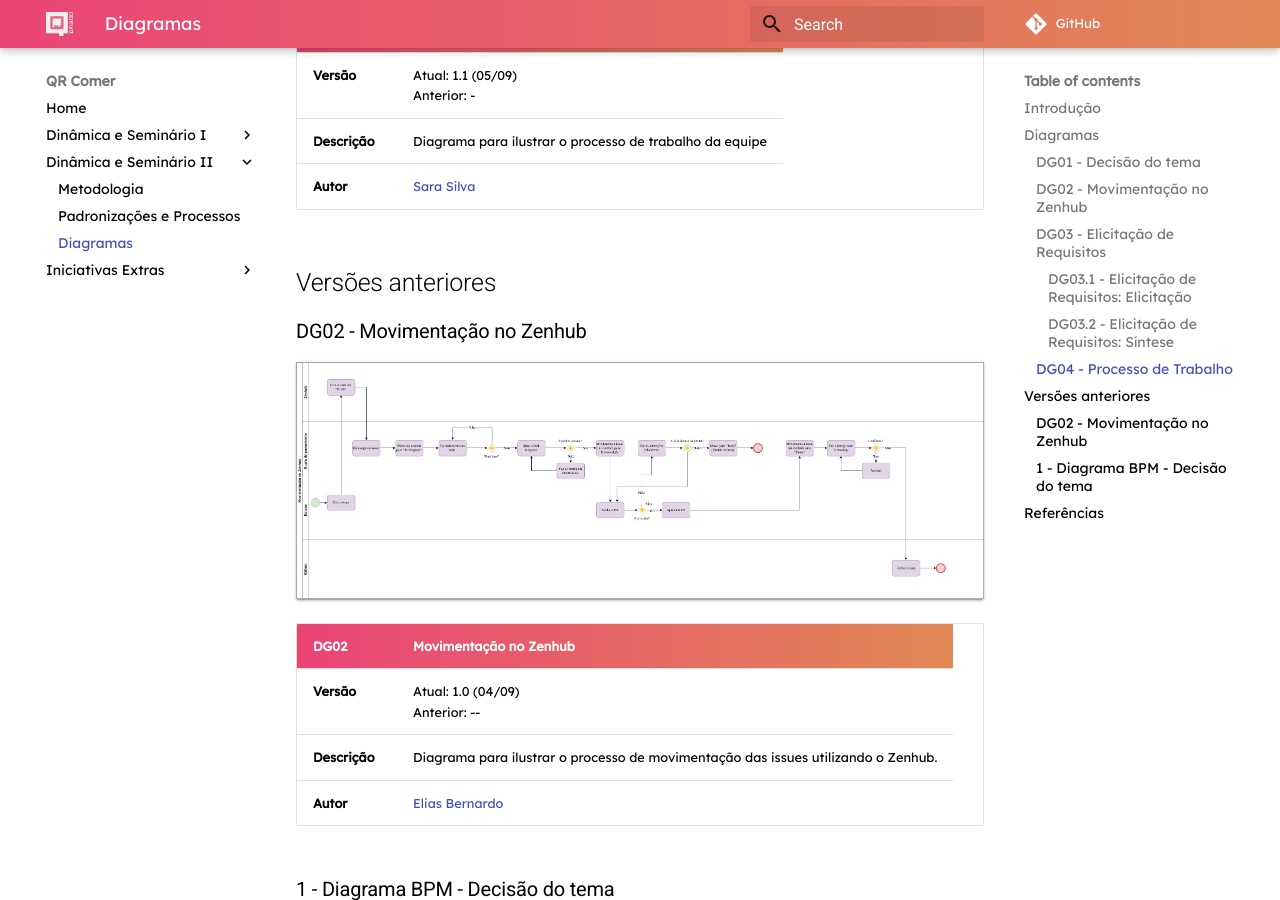
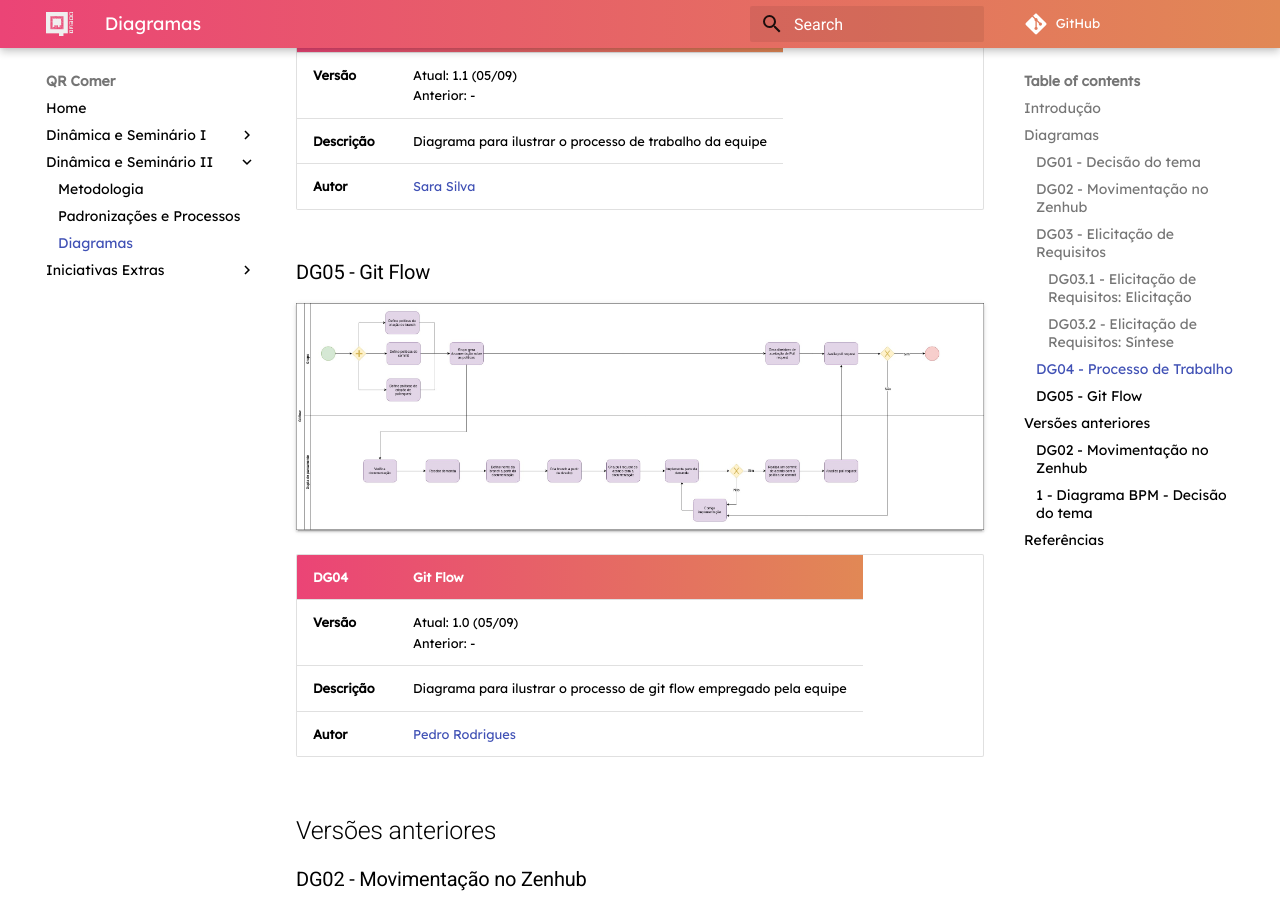
Before and after one commit to fga-desenho-2019-2/Wiki, an MkDocs documentation site: the page built from docs/seminario2/diagramas.md, in a window 1280 px wide and 900 px high, scrolled down 3525 px. Built offline with MkDocs 1.6.1 and Material for MkDocs 9.7.7, drawn with Linux system fonts in a browser that asks for light colours; some web fonts are replaced; comment, search, counter and statistics services are not loaded; old or Windows-style settings are respelled for this version of MkDocs.

Commit message:
Add bpm git flow diagram

```diff
--- a/docs/seminario2/diagramas.md
+++ b/docs/seminario2/diagramas.md
@@ -64,6 +64,16 @@
 | **Descrição** | Diagrama para ilustrar o processo de trabalho da equipe |
 |**Autor**| [Sara Silva](https://github.com/silvasara) |
 
+### DG05 -  Git Flow
+
+![gitflow](../images/diagramas-bpm/gitflow.jpg)
+
+|**DG04** | **Git Flow**  |
+|--|--|
+| **Versão**| Atual: 1.0 (05/09) <br> Anterior: - |
+| **Descrição** | Diagrama para ilustrar o processo de git flow empregado pela equipe |
+|**Autor**| [Pedro Rodrigues](https://github.com/pedro-prp) |
+
 ## Versões anteriores
 
 ### DG02 -  Movimentação no Zenhub
```
Also changed, not shown: docs/images/diagramas-bpm/gitflow.jpg (added).
